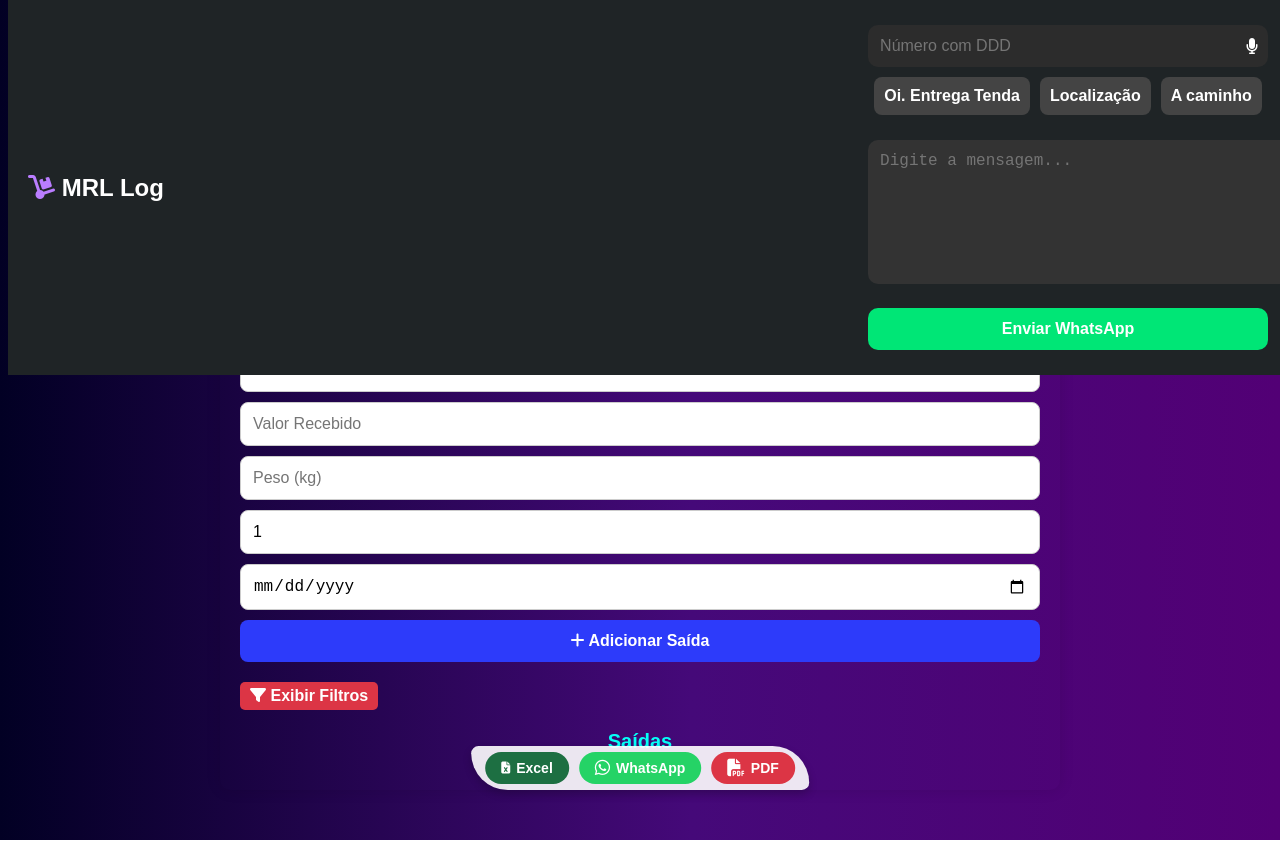
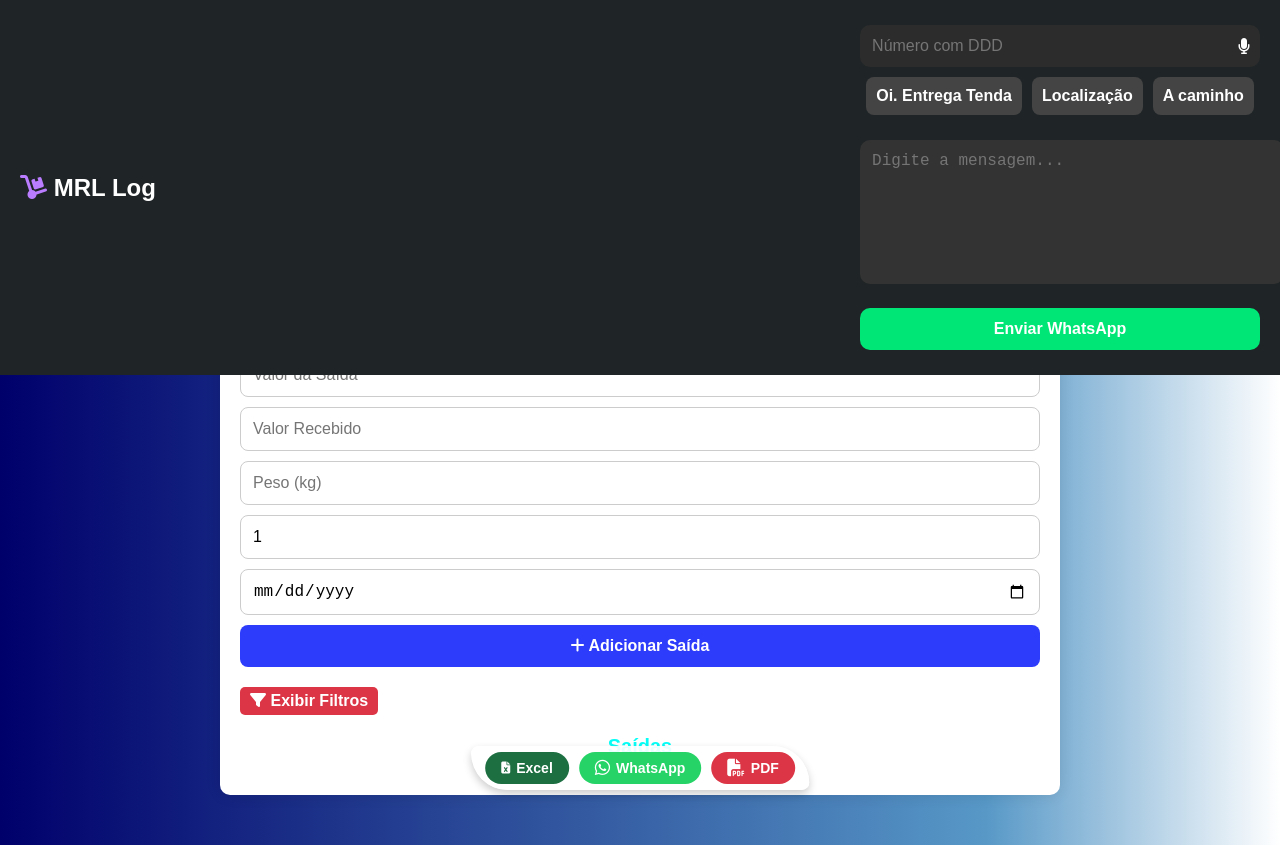
Before and after one commit to leandrocirilojs/CadastroSaidasTenda, a plain HTML site: page index.html in a window 1280 px wide. Drawn offline with nearby package versions, Linux system fonts and the light colour scheme.

Commit message:
Update styles.css

```diff
--- a/styles.css
+++ b/styles.css
@@ -1,11 +1,8 @@
 /* Estilos Gerais */
 body {
     font-family: Arial, sans-serif;
-background: #020024;
-background: -webkit-linear-gradient(90deg, rgba(2, 0, 36, 1) 0%, rgba(69, 9, 121, 1) 54%, rgba(82, 0, 117, 1) 100%);
-background: -moz-linear-gradient(90deg, rgba(2, 0, 36, 1) 0%, rgba(69, 9, 121, 1) 54%, rgba(82, 0, 117, 1) 100%);
-background: linear-gradient(90deg, rgba(2, 0, 36, 1) 0%, rgba(69, 9, 121, 1) 54%, rgba(82, 0, 117, 1) 100%);
-filter: progid:DXImageTransform.Microsoft.gradient(startColorstr="#020024", endColorstr="#520075", GradientType=1);
+background: #00006b;
+background: linear-gradient(90deg,rgba(0, 0, 107, 1) 0%, rgba(87, 152, 199, 1) 77%, rgba(255, 255, 255, 1) 100%);    margin: 0;
     padding: 0;
     color: #333;
 }
@@ -15,7 +12,7 @@ filter: progid:DXImageTransform.Microsoft.gradient(startColorstr="#020024", endC
     max-width: 800px;
     margin: 50px auto;
     padding: 20px;
-
+    background-color: #fff;
     box-shadow: 0 0 15px rgba(0, 0, 0, 0.1);
     border-radius: 10px;
 /* Borda preta para contraste */
@@ -107,16 +104,11 @@ button:hover {
 
 /* Totais */
 .total {
-    display: grid;
-            grid-template-columns: 1fr 1fr;
-            gap: 25px;
-            margin-bottom: 30px;
-
+    margin-top: 20px;
+    text-align: center;
 }
 
 .total h2 {
-    padding: 4px;
-
     color: #14161a; /* Azul para os totais */
 }
 
```
